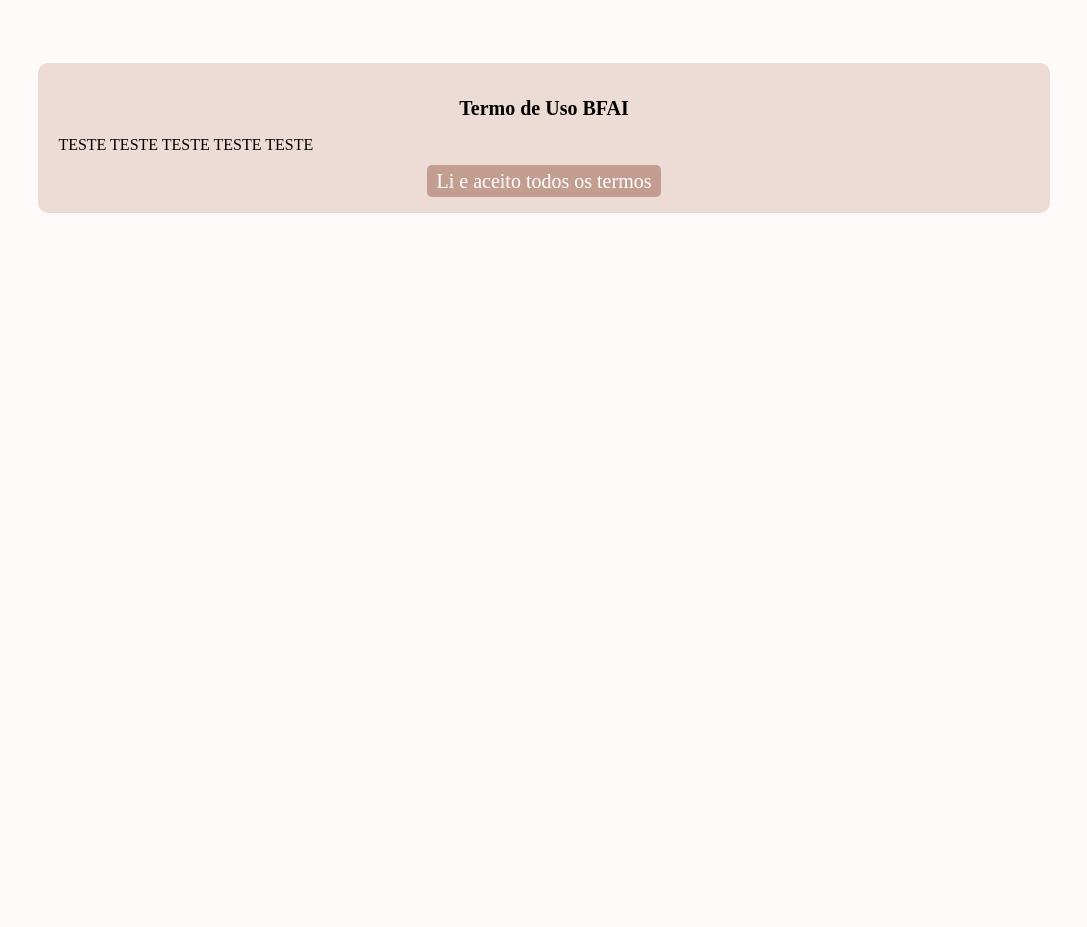
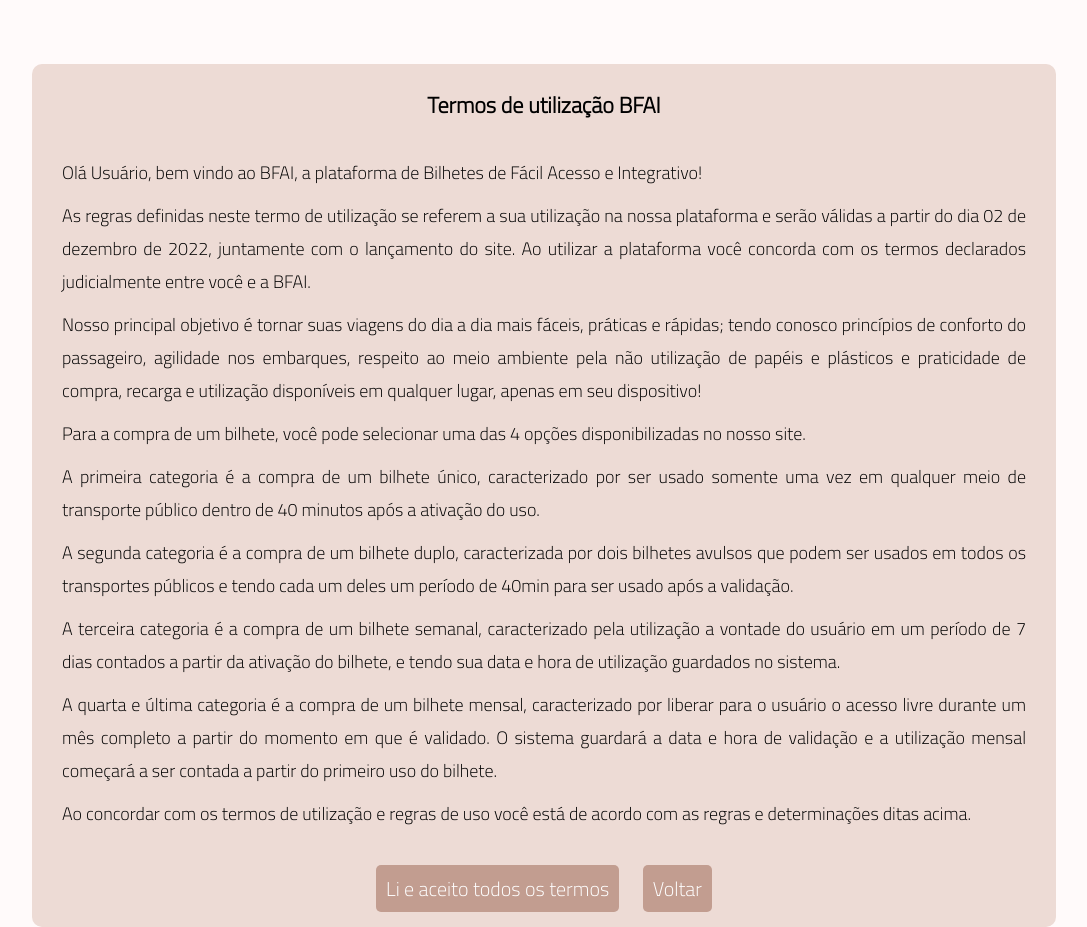
Before and after one commit to VitorCapovilla/PI-2, a website: page Front/termoUso.html in a window 1280 px wide. Shown: the whole page, without its empty margins (96-1183 px from the left). Before the commit the page ends 800 px from the top, so only its background shows below. Drawn offline with Linux system fonts and the light colour scheme.

Commit message:
HTML e CSS termo de uso

```diff
--- a/Front/css/termoUso.css
+++ b/Front/css/termoUso.css
@@ -1,7 +1,3 @@
-body {
-    background-color: #FFFAFA;
-}
-
 .container-content {
     background-color: #EDDBD5;
     margin-top: 5%;
@@ -11,14 +7,26 @@
     padding: 20px;
 }
 
-.title {
+.titulo {
     text-align: center;
     font-weight: bold;
-    font-size: 20px;
+    font-size: 22px;
+    margin-bottom: 30px;
+}
+
+body p {
+    text-align: justify;
+    margin: 10px;
+    font-size: 18px;
+}
+
+p b {
+    font-weight: bold;
 }
 
 .div-aceita {
     text-align: center;
+    margin-top: 40px;
 }
 .aceito {
     text-decoration: none;
--- a/Front/termoUso.html
+++ b/Front/termoUso.html
@@ -3,17 +3,40 @@
 
     <head>
         <meta charset="UTF8">
+        <link rel="stylesheet" href="css/global.css">
         <link rel="stylesheet" href="css/termoUso.css">
+        <link rel="icon" href="img/guia.png">
     </head>
 
     <body>
         <div class="container-content">
-            <h1 class="title"> Termo de Uso BFAI</h1>
+            <h1 class="titulo"> Termos de utilização BFAI</h1>
 
-            <p> TESTE TESTE TESTE TESTE TESTE</p>
+            <p> Olá Usuário, bem vindo ao BFAI, a plataforma de Bilhetes de Fácil Acesso e Integrativo! </p>
+            <p> As regras definidas neste termo de utilização se referem a sua utilização na nossa
+                 plataforma e serão válidas a partir do dia 02 de dezembro de 2022, juntamente com o lançamento do site. Ao utilizar a
+                 plataforma você concorda com os termos declarados judicialmente entre você e a BFAI. </p>
+
+            <p> Nosso principal objetivo é tornar suas viagens do dia a dia mais fáceis, práticas e rápidas; tendo conosco princípios de
+                conforto do passageiro, agilidade nos embarques, respeito ao meio ambiente pela não utilização de papéis e plásticos e
+                praticidade de compra, recarga e utilização disponíveis em qualquer lugar, apenas em seu dispositivo! </p>
+
+            <p> Para a compra de um bilhete, você pode selecionar uma das 4 opções disponibilizadas no nosso site. </p>
+            <p> A primeira categoria é a compra de um bilhete único, caracterizado por ser usado somente uma vez em qualquer meio de
+                transporte público dentro de 40 minutos após a ativação do uso. </p>
+            <p> A segunda categoria é a compra de um bilhete duplo, caracterizada por dois bilhetes avulsos que podem ser usados em todos
+                os transportes públicos e tendo cada um deles um período de 40min para ser usado após a validação. </p>
+            <p> A terceira categoria é a compra de um bilhete semanal, caracterizado pela utilização a vontade do usuário em um período
+                de 7 dias contados a partir da ativação do bilhete, e tendo sua data e hora de utilização guardados no sistema. </p>
+            <p> A quarta e última categoria é a compra de um bilhete mensal, caracterizado por liberar para o usuário o acesso livre
+                durante um mês completo a partir do momento em que é validado. O sistema guardará a data e hora de validação e a
+                utilização mensal começará a ser contada a partir do primeiro uso do bilhete. </p>
+
+            <p> Ao concordar com os termos de utilização e regras de uso você está de acordo com as regras e determinações ditas acima.</p>
 
             <div class="div-aceita">
                 <a href="gerarBilhete.html" type="button" class="aceito"> Li e aceito todos os termos</a>
+                <a href="index.html" type="button" class="aceito"> Voltar </a>
             </div>
         </div>
     </body>
```
Also changed, not shown: Front/gerarBilhete.html (+0 -1 lines), 2 other files.
